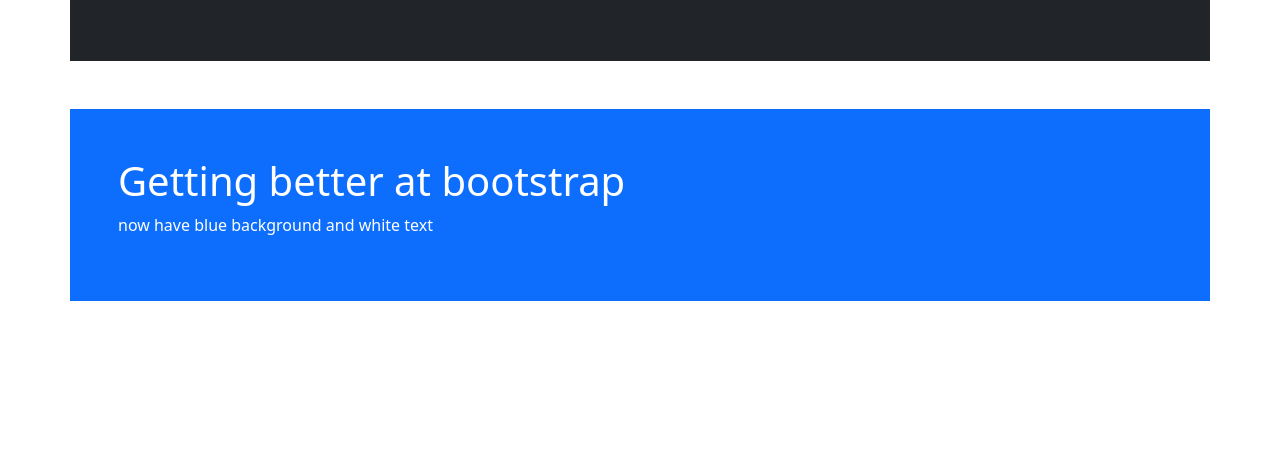
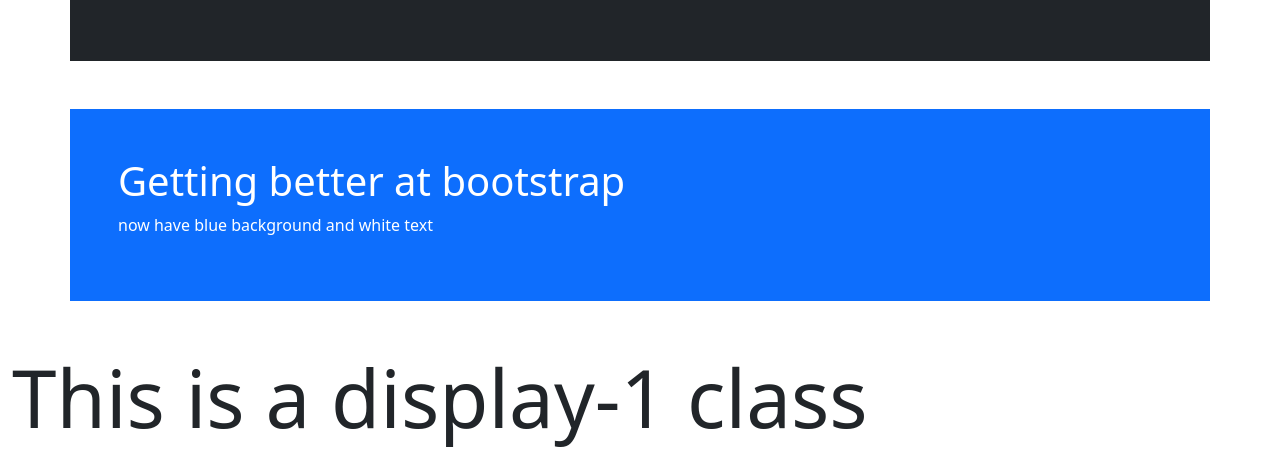
Before and after one commit to RevChrisWarren/Bootstrappractice, a plain HTML site: page index.html in a window 1280 px wide. Shown: the part 597-1050 px from the top of the page. Before the commit the page ends 946 px from the top, so only its background shows below. Drawn offline with nearby package versions, Linux system fonts and the light colour scheme.

Commit message:
progressing in tutorial

```diff
--- a/index.html
+++ b/index.html
@@ -30,5 +30,8 @@
             <h1>Getting better at bootstrap</h1>
             <p>now have blue background and white text</p>
         </div>
+        <div class="container-fluid">
+        <h1 class="display-1">This is a display-1 class</h1>
+    </div>
     </body>
 </html>
```
